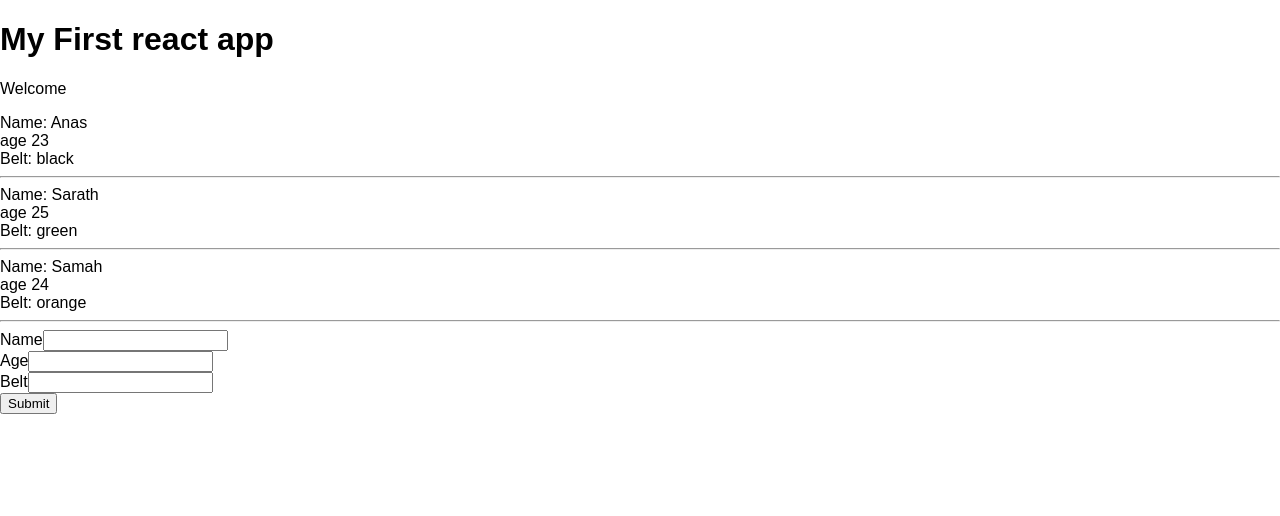
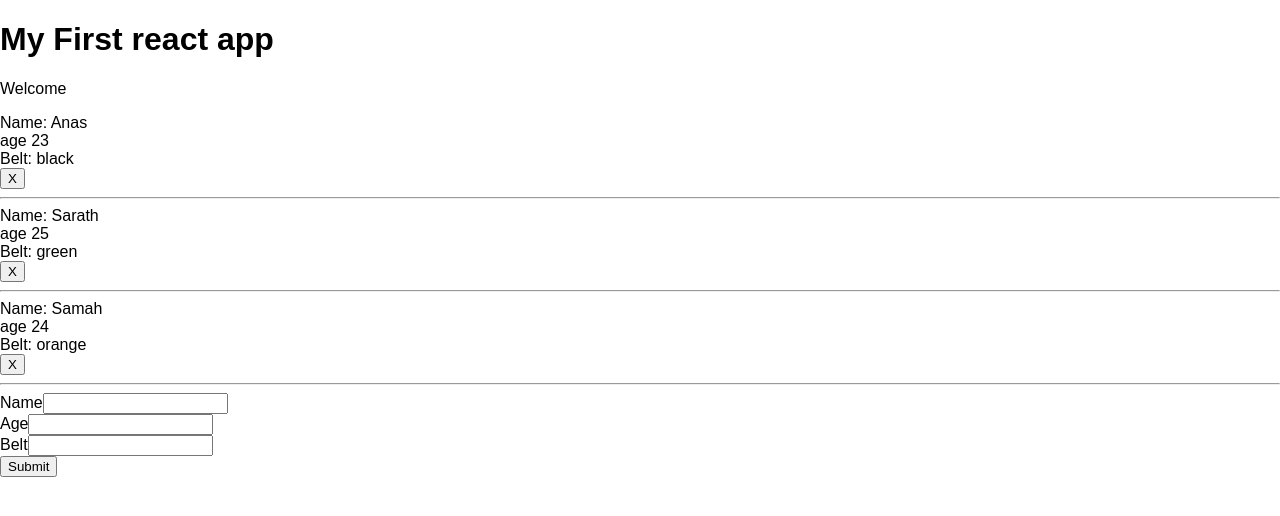
Before and after one commit to anas140/react_learning, a React (Create React App) app in the folder my-app/: page / in a window 1280 px wide. Shown: the top 516 px of the page. Built offline with nearby package versions, Linux system fonts and the light colour scheme.

Commit message:
Deleting data

```diff
--- a/my-app/src/AddNinja.js
+++ b/my-app/src/AddNinja.js
@@ -12,6 +12,7 @@
     }
     handleSubmit = e => {
         e.preventDefault()
+        // console.log(this.state)
         this.props.addNinja(this.state)
     }
     render() {
--- a/my-app/src/App.js
+++ b/my-app/src/App.js
@@ -12,17 +12,28 @@
   }
   AddNinja = ninja => {
     ninja.id = this.state.ninjas.length + 1
-    // let ninjas = [...this.state.ninjas, ninja]
+    let ninjas = [...this.state.ninjas, ninja]
     this.setState(prevState => ({
-      ninjas: [...prevState.ninjas, ninja]
+      // ninjas: [...prevState.ninjas, ninja]
+      ninjas: ninjas
     }))
   }
+
+  deleteNinja = id => {
+    let ninjas = this.state.ninjas.filter(ninja => {
+      return ninja.id != id;
+    })
+    this.setState({
+      ninjas: ninjas
+    })
+  }
+
   render() {
     return (
       <div className="App">
         <h1>My First react app</h1>
         <p>Welcome</p>
-        <Ninjas ninjas={ this.state.ninjas }/>
+        <Ninjas deleteNinja={this.deleteNinja} ninjas={ this.state.ninjas }/>
         <AddNinja addNinja={this.AddNinja}/>
       </div>
     );
--- a/my-app/src/Ninjas.js
+++ b/my-app/src/Ninjas.js
@@ -1,5 +1,5 @@
 import React from 'react'
-const Ninjas = ({ninjas}) => {
+const Ninjas = ({ninjas, deleteNinja}) => {
     // const ninjaList = ninjas.map(ninja => {
     //     if( ninja.age > 22) {
     //         return (
@@ -21,6 +21,7 @@
                 <div>Name: {ninja.name}</div>
                 <div>age {ninja.age}</div>
                 <div>Belt: {ninja.belt}</div>
+                <button onClick={() => {deleteNinja(ninja.id)}}>X</button>
                 <hr/>
             </div>
         ) : null;
```
